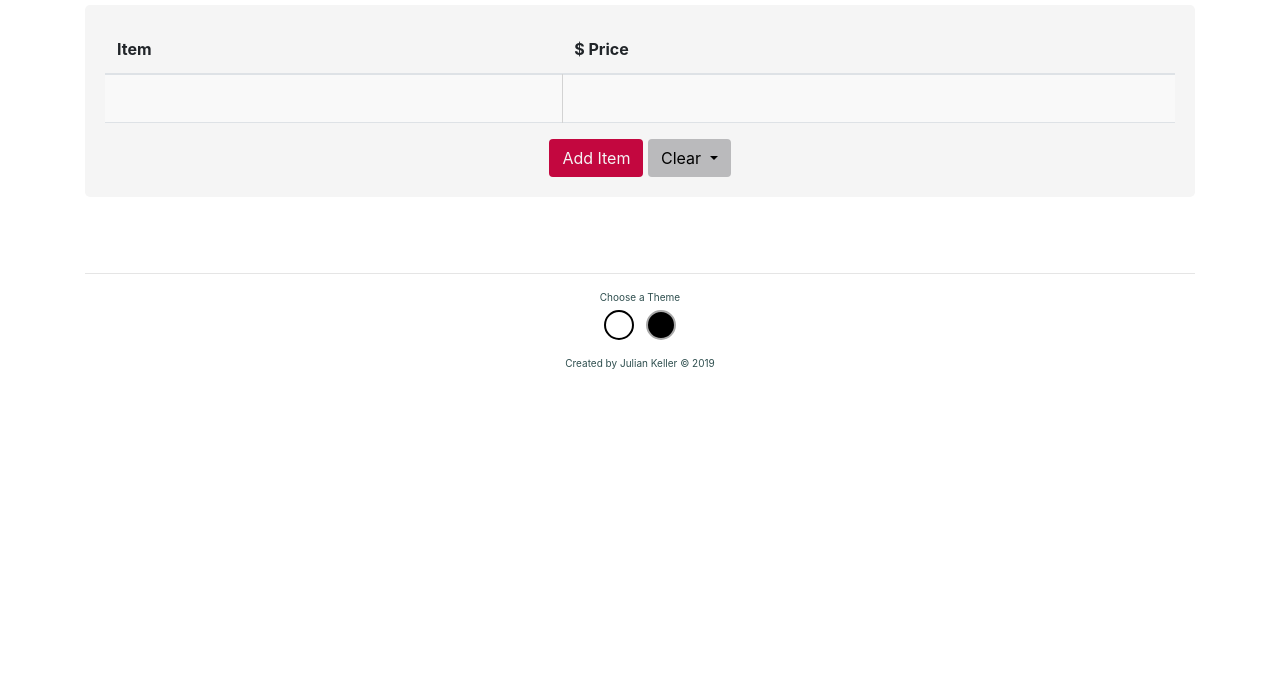
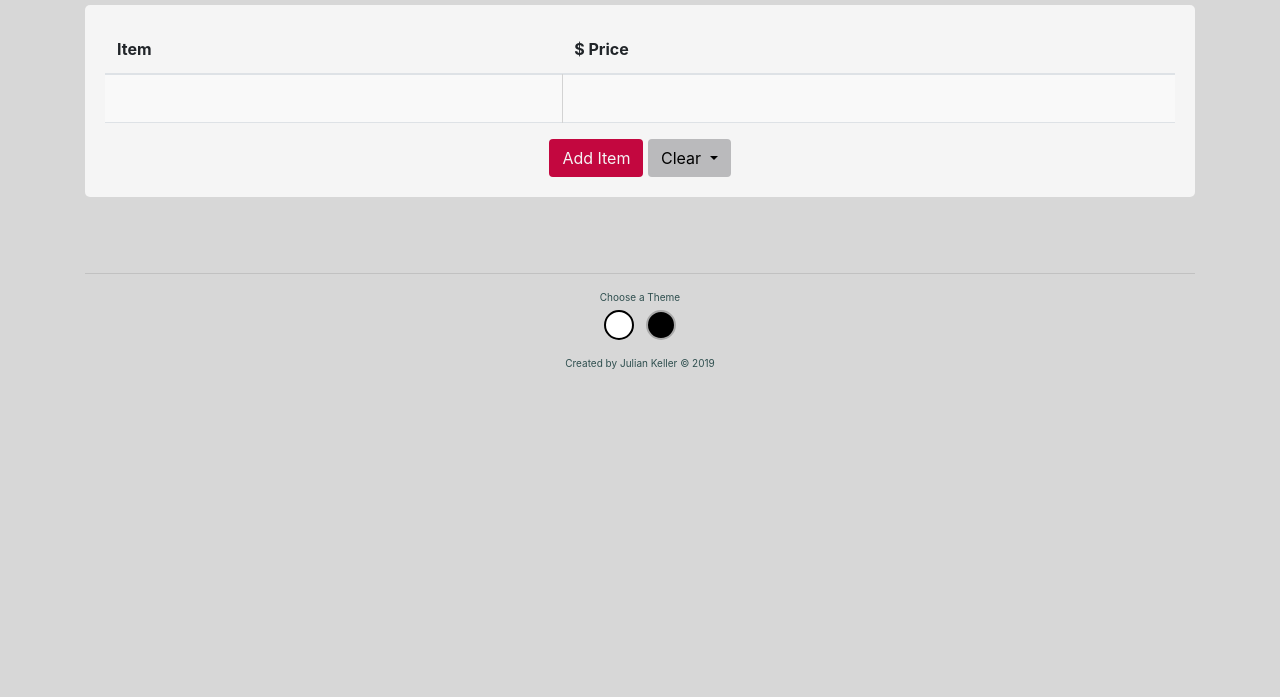
Before and after one commit to JulianKeller/shoppingList, a plain HTML site: page index.html in a window 1280 px wide. Shown: the part 103-800 px from the top of the page. Drawn offline with nearby package versions, Linux system fonts and the light colour scheme.

Commit message:
Added darker background to light theme

```diff
--- a/style.css
+++ b/style.css
@@ -1,6 +1,6 @@
 body {
   margin: 15px auto 100px;
-  background-color: white;
+  background-color: #d7d7d7;
 }
 
 .container {
```
